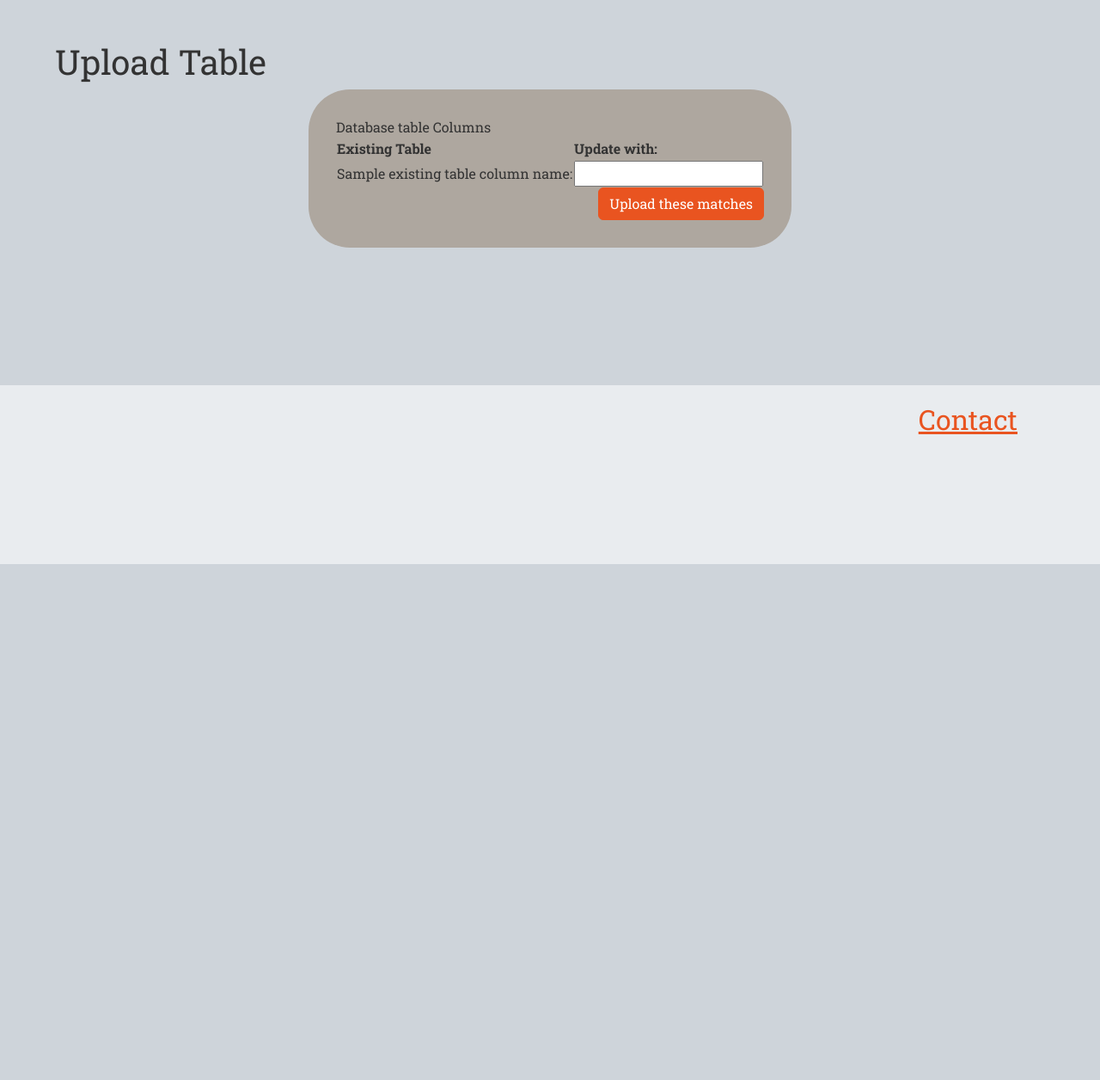
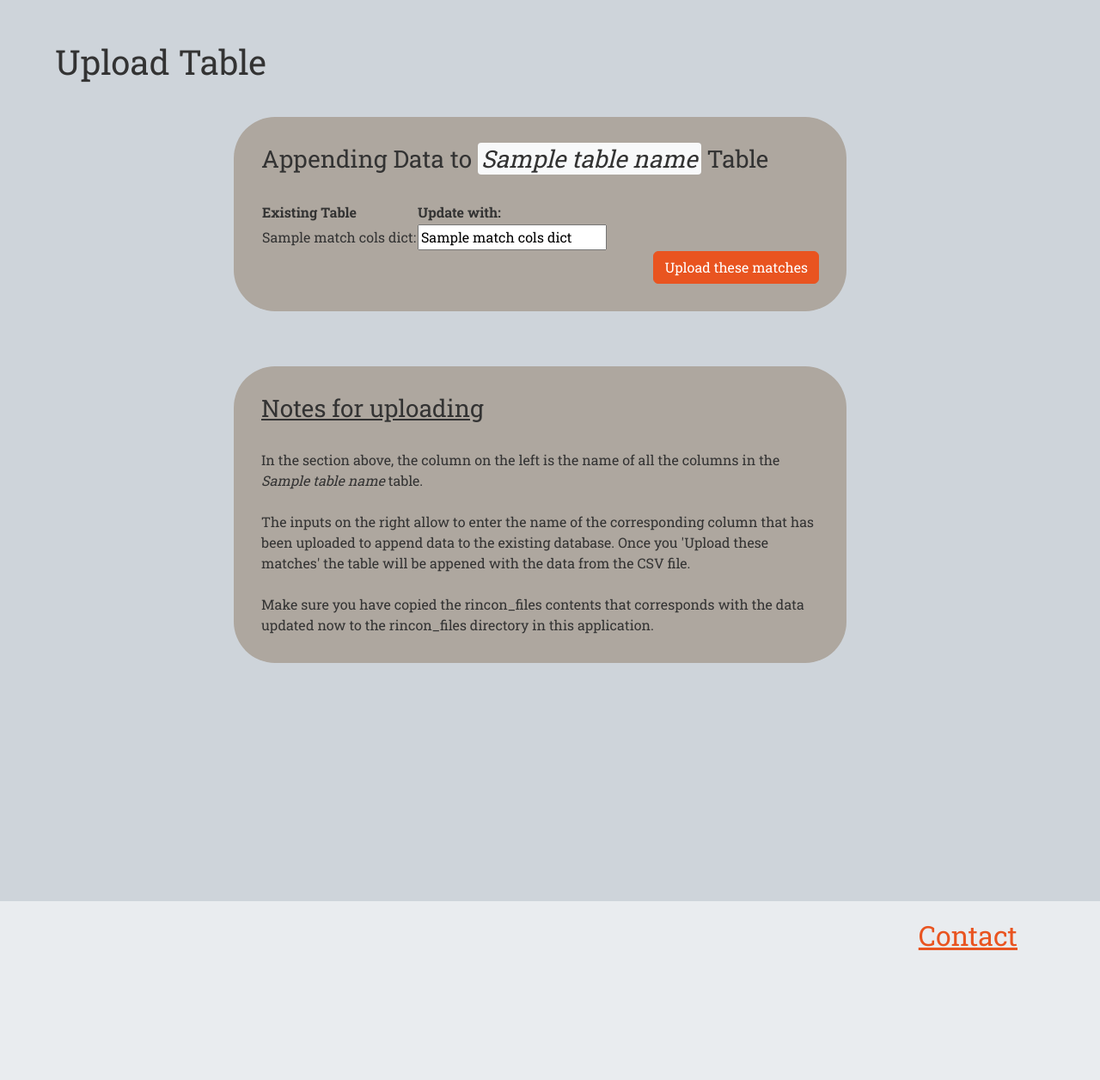
Before and after one commit to costa-rica/tuRincon, a Flask app: template app_package/templates/admin/upload_table.html in a window 1280 px wide. Shown: the part 144-1400 px from the top of the page at 86% size. Before the commit the page ends 800 px from the top, so only its background shows below. Run offline with Flask 3, Linux system fonts and the light colour scheme; the template is opened without the code that fills it: most values are stand-ins (such as "Sample title", 1, 10 or a date in 2020); parts of the project's set-up code (start-up, migrations or seed data) failed here and were passed over; some libraries are stand-ins or nearby versions.

Commit message:
database backup interface for csv working

```diff
--- a/app_package/static/scss/main.scss
+++ b/app_package/static/scss/main.scss
@@ -735,7 +735,6 @@ section.main {
 }
 
 
-
 /* Rincon Invite Modal */
 .create_invite_modal{
 
@@ -794,7 +793,7 @@ section.main {
   }
 }
 
-/* Admin DB Download Page */
+/* Admin DB DOWNload Page */
 .admin_db_download_page {
   width: 90%;
   padding: 3rem 0 0 0;
@@ -813,6 +812,66 @@ section.main {
     flex-wrap: wrap;
   }
   .download_db_tables_form{padding:1rem;}
+
+  .ul_no_bullets {
+    list-style-type: none; /* Remove bullets */
+    padding: 0; /* Remove padding */
+    margin: 0; /* Remove margins */
+  }
+
+  .download_options{
+    width: 100%;
+    display: flex;
+    justify-content: space-evenly;
+    gap: 1rem;
+    padding: 0 3rem;
+  }
+
+
+}
+
+
+
+/* Admin DB UPload Page */
+.admin_db_upload_table_page {
+  width: 90%;
+  padding: 3rem 0 0 0;
+  display: flex;
+  justify-content: center;
+  flex-wrap: wrap;
+
+  .title {
+    width: 100%;
+  }
+
+
+  .admin_db_sub {
+    display: flex;
+    flex-direction: column;
+    align-items: center;
+    margin: auto;
+    max-width: 50rem;
+    height: 100vh;
+  }
+  .section_div {
+    width: 100%;
+    padding:1rem;
+  }
+  .section_div_sub {
+    width: 97%;
+    padding:1rem;
+  }
+
+  .details{
+    padding: 1rem;
+  }
+
+  .download_db_tables_form{
+    padding:1rem;
+
+    .upload_input{width:100%;}
+    .missing{background-color: var(--bs-warning);}
+  }
   .btn_div{
     display: flex;
     justify-content: end;
@@ -822,4 +881,13 @@ section.main {
     padding: 0; /* Remove padding */
     margin: 0; /* Remove margins */
   }
+  .white_bkground{
+    background-color: var(--bs-gray-100);
+    border-radius: .25rem;
+    padding:0 .25rem;
+  }
+
+  .input_div_for_new_data{
+    display: flex;
+  }
 }
--- a/app_package/templates/admin/admin_db_upload.html
+++ b/app_package/templates/admin/admin_db_upload.html
@@ -24,7 +24,7 @@
 
             Step 1: Select a csv file to upload<br>
             <input type="file"  form="form_upload_db_step1"
-            accept=".csv" name="csv_table_upload">
+            accept=".csv" name="csv_table_upload" required>
 
 
             <br><br>
@@ -33,7 +33,7 @@
             <br>
 
 
-              <input list="db_tables" name="existing_db_table_to_update"  placeholder="double click to see list" form="form_upload_db_step1"/>
+              <input list="db_tables" name="existing_db_table_to_update"  placeholder="double click to see list" form="form_upload_db_step1" required/>
               <datalist id="db_tables">
                 {% for table in db_table_list %}
                 <option value="{{ table }}">
--- a/app_package/templates/admin/upload_table.html
+++ b/app_package/templates/admin/upload_table.html
@@ -4,39 +4,54 @@
 <form method="POST" id="form_upload_db" enctype=multipart/form-data></form>
 
 <section class="main">
-  <div class="admin_db_download_page">
+  <div class="admin_db_upload_table_page">
     <div class="title">
       <h1>Upload Table</h1>
     </div>
 
     <div class="admin_db_sub">
 
+
+      <div class="section_div">
+        <div class="section_div_sub">
           <div class="std_framing ">
 
             <div class="download_db_tables_form">
-
-          Database table Columns
-
+              <h3>Appending Data to <i class="white_bkground">{{ table_name }}</i> Table</h3>
+              <br>
               <div class="home_buttons">
-
-            <!-- <div class="dropdown_div"> -->
-
-
                 <table id="searchableTable01" class="responsive-table">
                   <thead>
                     <tr>
-                    <th>Existing Table</th>
+                      <th class="left_column">Existing Table</th>
                       <th>Update with:</th>
                     </tr>
                   </thead>
                   <tbody>
-                  {% for col_name in existing_table_column_names %}
+                    {% for existing_col_name, new_data_col_name in match_cols_dict.items() %}
                     <tr>
-                    <td>
-                      <label>{{ col_name }}:</label>
+                      <td class="left_column">
+                        <label class="upload_input_label">{{ existing_col_name }}:</label>
                       </td>
-                    <td>
-                      <input list="new_column_names" name="{{ col_name }}" form="form_upload_db" />
+                      <td class="right_column">
+                        {% if new_data_col_name== None %}
+
+                          <div class="input_div_for_new_data">
+                            <input list="new_column_names" name="{{ existing_col_name }}" form="form_upload_db"
+                            class="upload_input missing" placeholder="No matching name in csv"/>
+                            {% if existing_col_name == 'time_stamp_utc' %}
+                            <input type="checkbox"  name="default_checkbox_{{ existing_col_name }}" value="{{ existing_col_name }}" form="form_upload_db" checked>
+                            {% else %}
+                            <input type="checkbox"  name="default_checkbox_{{ existing_col_name }}" value="{{ existing_col_name }}" form="form_upload_db" >
+                            {% endif %}
+                          </div>
+
+
+
+                        {% else %}
+                        <input list="new_column_names" name="{{ existing_col_name }}" form="form_upload_db"
+                        class="upload_input" value = "{{ new_data_col_name }}"/>
+                        {% endif %}
                         <datalist id="new_column_names">
                           {% for new_col_name in replacement_data_col_names %}
                           <option value="{{ new_col_name }}">
@@ -49,20 +64,53 @@
 
                   </tbody>
                 </table>
-
-            <!-- </div> -->
-          </div>
+              </div><!-- home_buttons -->
 
               <div class="btn_div">
-            <button type="submit" name="download_csv" value="true" class="btn btn-primary" form="form_upload_db">Upload
+                <button type="submit" name="btn_upload_csv" value="true" class="btn btn-primary"
+                  form="form_upload_db">Upload
                   these matches</button>
               </div>
 
 
-        </div><!-- home_buttons -->
+
 
             </div><!-- download_db_tables_form -->
           </div><!-- std_framing -->
+        </div><!-- section_div_sub -->
+
+
+      </div><!-- section_div -->
+
+
+
+      <div class="section_div">
+        <div class="section_div_sub">
+          <div class="std_framing ">
+            <div class="details">
+              <h3><u>Notes for uploading</u></h3>
+              <br>
+              In the section above, the column on the left is the name of all the columns in the <i>{{ table_name }}</i>
+              table.
+              <br><br>
+              The inputs on the right allow to enter the name of the corresponding column that has been uploaded
+              to append data to the existing database. Once you 'Upload these matches'
+              the table will be appened with the data from the CSV file.
+              <br><br>
+              Make sure you have copied the rincon_files contents that corresponds with the data updated now to the
+              rincon_files directory in this application.
+            </div>
+
+          </div><!-- std_framing -->
+
+        </div><!-- section_div_sub -->
+
+
+      </div><!-- section_div -->
+
+
+
+
     </div><!-- admin_db_sub -->
 
 
```
Also changed, not shown: app_package/admin/routes.py (+140 -18 lines), app_package/templates/admin/admin_db_download.html (+13 -4 lines), app_package/static/css/main.css, 1 other file. Lines whose indentation alone changed are shown as unchanged.
